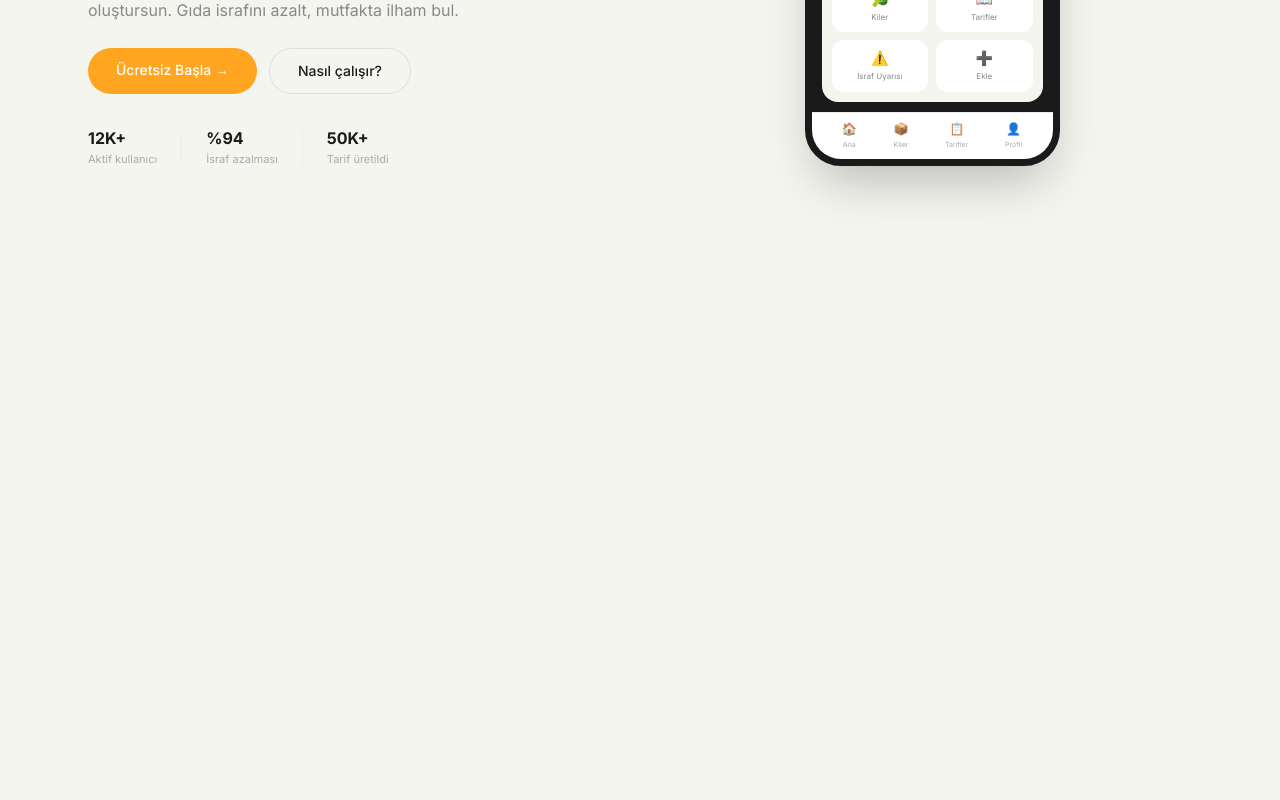
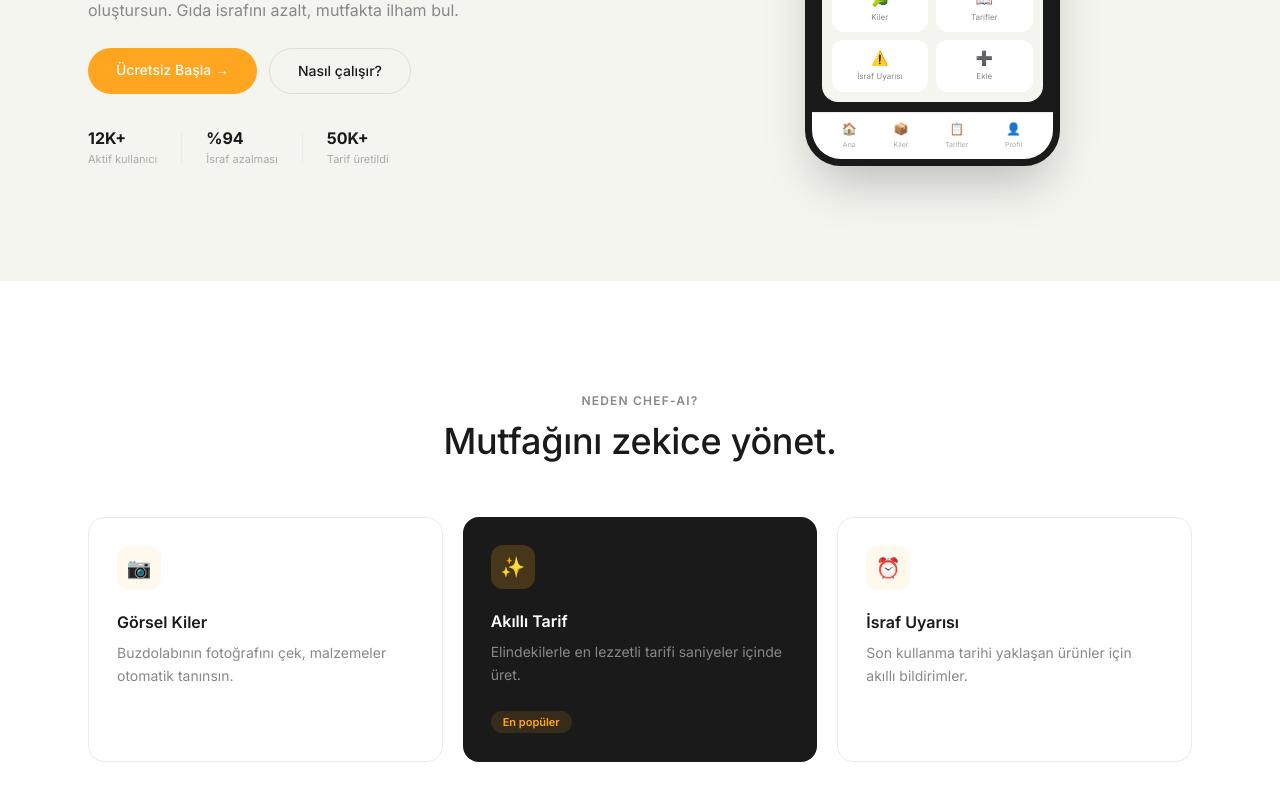
Before and after one commit to mertgrz24/chef-ai, a Next.js app: page / in a window 1280 px wide. Shown: the part 486-1286 px from the top of the page. Before the commit the page ends 800 px from the top, so only its background shows below. Built offline with nearby package versions, Linux system fonts and the light colour scheme.

Commit message:
feat: add Features section with staggered whileInView animations

```diff
--- /dev/null
+++ b/app/components/features.tsx
@@ -0,0 +1,124 @@
+"use client";
+
+import { motion, type Variants } from "framer-motion";
+
+const container: Variants = {
+  hidden: {},
+  visible: { transition: { staggerChildren: 0.15 } },
+};
+
+const cardVariant: Variants = {
+  hidden: { opacity: 0, y: 20 },
+  visible: { opacity: 1, y: 0, transition: { duration: 0.5, ease: "easeOut" } },
+};
+
+const cards = [
+  {
+    icon: "📷",
+    title: "Görsel Kiler",
+    description: "Buzdolabının fotoğrafını çek, malzemeler otomatik tanınsın.",
+    featured: false,
+  },
+  {
+    icon: "✨",
+    title: "Akıllı Tarif",
+    description: "Elindekilerle en lezzetli tarifi saniyeler içinde üret.",
+    featured: true,
+  },
+  {
+    icon: "⏰",
+    title: "İsraf Uyarısı",
+    description: "Son kullanma tarihi yaklaşan ürünler için akıllı bildirimler.",
+    featured: false,
+  },
+];
+
+export function Features() {
+  return (
+    <section className="py-20 md:py-28" style={{ backgroundColor: "#ffffff" }}>
+      <div className="max-w-6xl mx-auto px-6">
+        {/* Section header */}
+        <motion.div
+          initial={{ opacity: 0, y: 16 }}
+          whileInView={{ opacity: 1, y: 0 }}
+          viewport={{ once: true }}
+          transition={{ duration: 0.5, ease: "easeOut" }}
+          className="text-center mb-14"
+        >
+          <p
+            className="text-xs font-semibold uppercase tracking-widest mb-3"
+            style={{ color: "#888" }}
+          >
+            Neden Chef-AI?
+          </p>
+          <h2
+            className="text-3xl md:text-4xl font-medium"
+            style={{ color: "#1a1a1a", letterSpacing: "-0.3px" }}
+          >
+            Mutfağını zekice yönet.
+          </h2>
+        </motion.div>
+
+        {/* Cards */}
+        <motion.div
+          variants={container}
+          initial="hidden"
+          whileInView="visible"
+          viewport={{ once: true }}
+          className="grid md:grid-cols-3 gap-5"
+        >
+          {cards.map((card) => (
+            <motion.div
+              key={card.title}
+              variants={cardVariant}
+              className="rounded-2xl p-7 flex flex-col gap-5"
+              style={
+                card.featured
+                  ? { backgroundColor: "#1a1a1a" }
+                  : { backgroundColor: "#ffffff", border: "1px solid #ebebeb" }
+              }
+            >
+              {/* Icon box */}
+              <div
+                className="w-11 h-11 rounded-xl flex items-center justify-center text-xl"
+                style={{
+                  backgroundColor: card.featured ? "#ffa51f33" : "#ffa51f15",
+                }}
+              >
+                {card.icon}
+              </div>
+
+              {/* Title + description */}
+              <div className="flex flex-col gap-2 flex-1">
+                <h3
+                  className="text-base font-semibold"
+                  style={{ color: card.featured ? "#ffffff" : "#1a1a1a" }}
+                >
+                  {card.title}
+                </h3>
+                <p
+                  className="text-sm leading-relaxed"
+                  style={{ color: card.featured ? "#888" : "#888" }}
+                >
+                  {card.description}
+                </p>
+              </div>
+
+              {/* "En popüler" badge — only on featured card */}
+              {card.featured && (
+                <div>
+                  <span
+                    className="text-[11px] font-semibold px-3 py-1 rounded-full"
+                    style={{ backgroundColor: "#ffa51f20", color: "#ffa51f" }}
+                  >
+                    En popüler
+                  </span>
+                </div>
+              )}
+            </motion.div>
+          ))}
+        </motion.div>
+      </div>
+    </section>
+  );
+}
--- a/app/page.tsx
+++ b/app/page.tsx
@@ -1,11 +1,13 @@
 import { Navbar } from "./components/navbar";
 import { Hero } from "./components/hero";
+import { Features } from "./components/features";
 
 export default function Home() {
   return (
     <div>
       <Navbar />
       <Hero />
+      <Features />
     </div>
   );
 }
```
